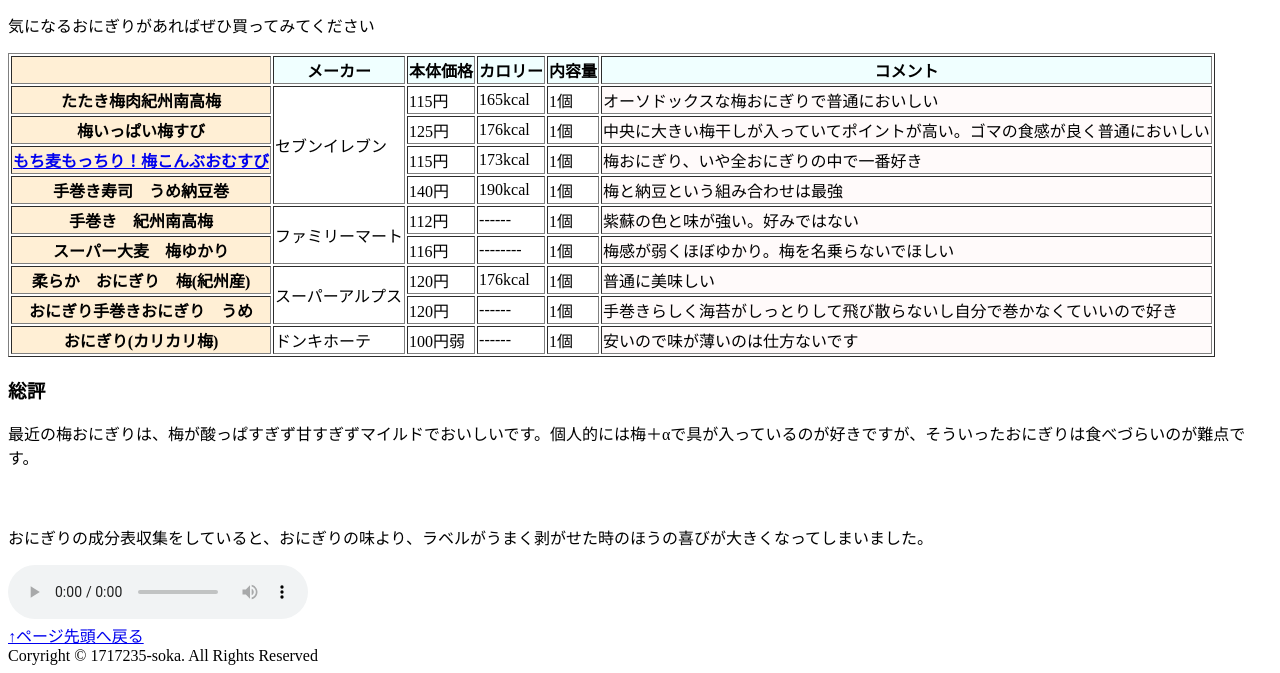
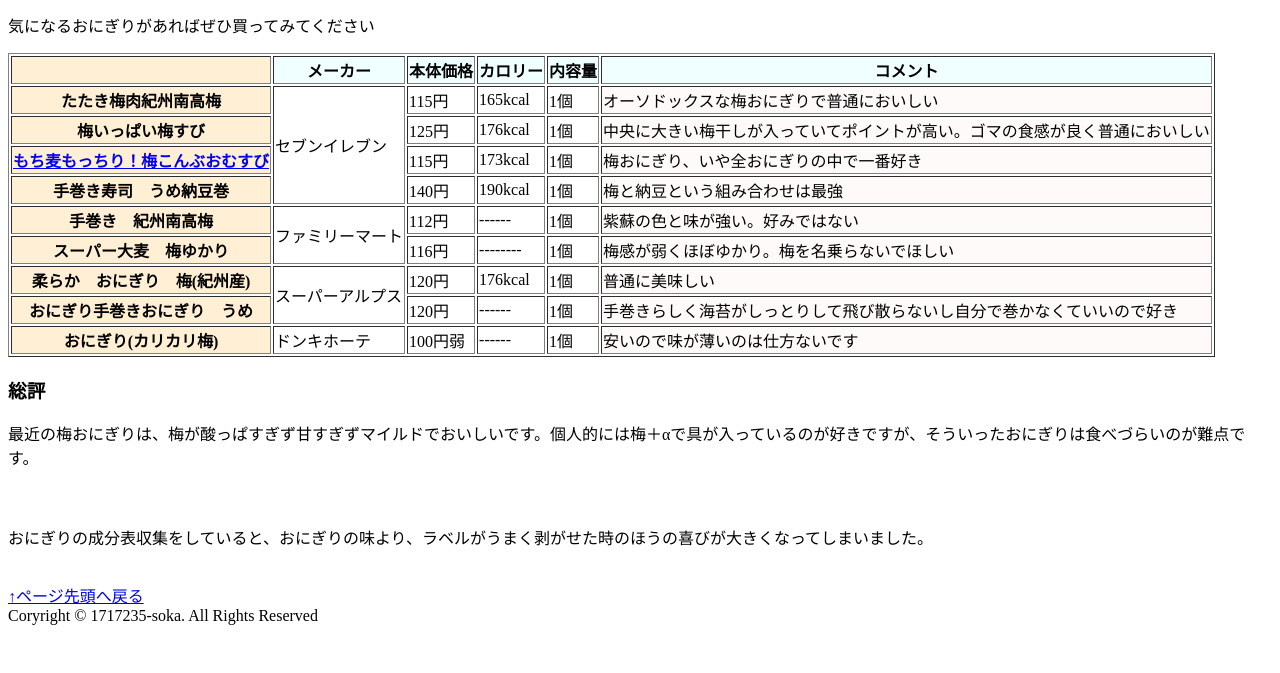
Before and after one commit to 1717235-soka/1717235-soka.github.io, a plain HTML site: page index.html/c-index.html in a window 1280 px wide. Shown: the part 214-887 px from the top of the page. After the commit the page ends 847 px from the top, so only its background shows below. Drawn offline with Linux system fonts and the light colour scheme.

Commit message:
Update c-index.html

```diff
--- a/index.html/c-index.html
+++ b/index.html/c-index.html
@@ -106,7 +106,7 @@
         <h3>総評</h3>
         <p>最近の梅おにぎりは、梅が酸っぱすぎず甘すぎずマイルドでおいしいです。個人的には梅＋αで具が入っているのが好きですが、そういったおにぎりは食べづらいのが難点です。</p>
         <p>おにぎりの成分表収集をしていると、おにぎりの味より、ラベルがうまく剥がせた時のほうの喜びが大きくなってしまいました。</p>
-        <audio src="sound/people-performance-cheer1.mp3" controls></audio>
+
          <br  /><a href="#top">↑ページ先頭へ戻る</a>
 
         </div>
```
